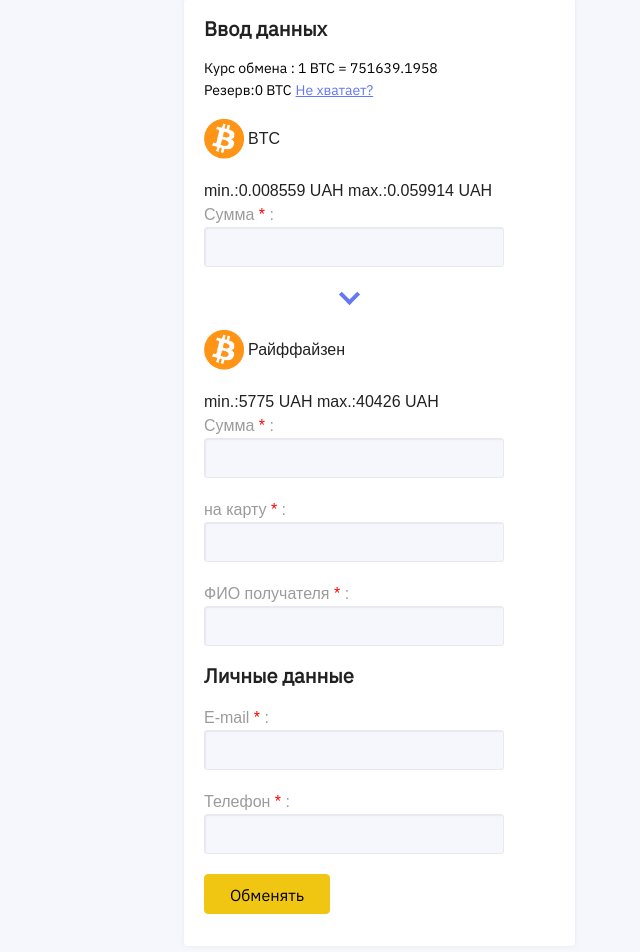
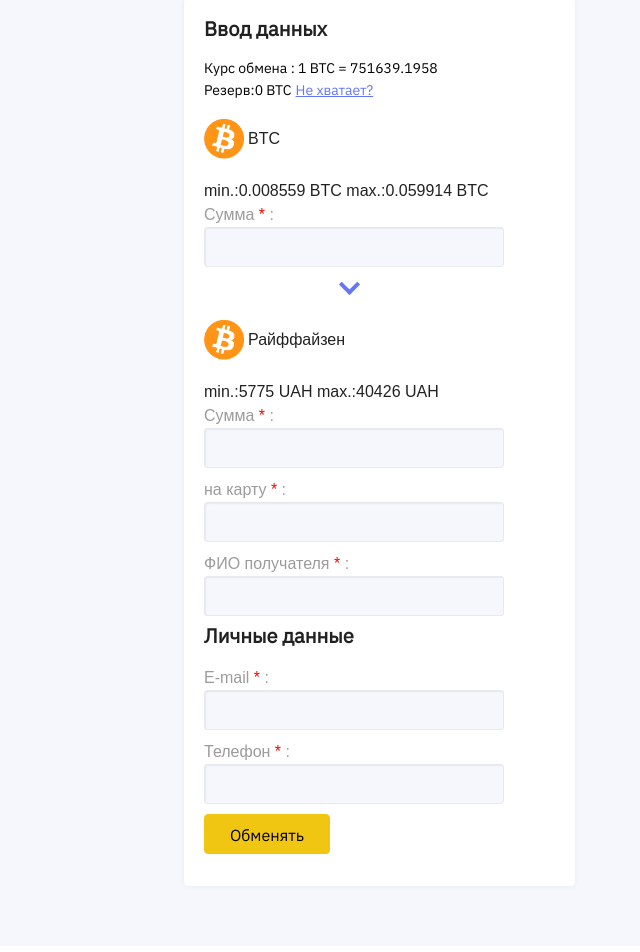
Before and after one commit to Danil112227/Express_Money, a Vue app in the folder express_money/: page /#/ in a window 1280 px wide. Shown: the part 1156-2108 px from the top of the page, without its empty margins (640-1280 px from the left). Built offline with nearby package versions, Linux system fonts and the light colour scheme.

Commit message:
прочитал много документации и примеров других работ по созданию конвертора, в создал свой, решаю проблему минимального и максимального начения

```diff
--- a/express_money/src/App.vue
+++ b/express_money/src/App.vue
@@ -23,3 +23,8 @@ export default {
   }),
 };
 </script>
+
+
+<style>
+
+</style>
--- a/express_money/src/components/AppInput.vue
+++ b/express_money/src/components/AppInput.vue
@@ -12,7 +12,7 @@
     <div class="form__field__ins">
       <input
         @input="onInput"
-        type="text"
+        :type="type"
         id="form_field_id-1-logmail"
         :value="value"
       >
@@ -28,8 +28,15 @@
                 default: ""
             },
             value: {
-                type: String,
+                type: [
+                  String,
+                  Number
+                ],
                 default: ""
+            },
+            type: {
+              type: String,
+              default: "text"
             }
 
         },
--- a/express_money/src/components/ContactInput.vue
+++ b/express_money/src/components/ContactInput.vue
@@ -32,6 +32,7 @@
             }
 
         },
+
     }
 </script>
 
@@ -55,7 +56,6 @@
   -webkit-box-sizing: border-box;
   color: #000;
   height: 40px;
-  width: 300px;
   max-width: 100%;
   padding: 0 15px;
   font: 13px/40px 'IBM Plex Sans', sans-serif;
--- a/express_money/src/components/ExchangeBlock.vue
+++ b/express_money/src/components/ExchangeBlock.vue
@@ -37,9 +37,12 @@
             <ExchangeItem
               :selected-currency="selectedCurrency"
             />
-            <p class="mb-0">min.:{{ selectedCurrency.banks[selectedBankIndex].calculatorData.criptoCurencyLimit.min }} {{ selectedCurrency.currency }} max.:{{ selectedCurrency.banks[selectedBankIndex].calculatorData.criptoCurencyLimit.max }} {{ selectedCurrency.currency }} </p>
-            <ContactInput
+            <p class="mb-0">
+              min.:{{ selectedCurrency.banks[selectedBankIndex].calculatorData.criptoCurencyLimit.min }} {{ selectedCurrency.title }} max.:{{ selectedCurrency.banks[selectedBankIndex].calculatorData.criptoCurencyLimit.max }} {{ selectedCurrency.title }}
+            </p>
+            <AppInput
               title="Сумма"
+              @input="onCurrencyInput"
             />
             <div class="arrow d-flex justify-center pb-7">
               <div class="arrow__bottom" />
@@ -48,23 +51,27 @@
               :selected-currency="selectedCurrency"
               :selected-bank-index="selectedBankIndex"
             />
-            <p class="mb-0">min.:{{ selectedCurrency.banks[selectedBankIndex].calculatorData.curencyLimit.min }} {{ selectedCurrency.currency }} max.:{{ selectedCurrency.banks[selectedBankIndex].calculatorData.curencyLimit.max }} {{ selectedCurrency.currency }}</p>
-            <ContactInput
+            <p class="mb-0">
+              min.:{{ selectedCurrency.banks[selectedBankIndex].calculatorData.curencyLimit.min }} {{ selectedCurrency.currency }} max.:{{ selectedCurrency.banks[selectedBankIndex].calculatorData.curencyLimit.max }} {{ selectedCurrency.currency }}
+            </p>
+            <AppInput
               title="Сумма"
+              @input="onBankInput"
+              :value="resultExchange"
             />
-            <ContactInput
+            <AppInput
               title="на карту"
             />
-            <ContactInput
+            <AppInput
               title="ФИО получателя"
             />
             <div class="list__title mb-5">
               <span>Личные данные</span>
             </div>
-            <ContactInput
+            <AppInput
               title="E-mail"
             />
-            <ContactInput
+            <AppInput
               title="Телефон"
             />
             <div class="login__buttom pb-3">
@@ -87,14 +94,14 @@
 <script>
     import ExchangeItem from "@/components/ExchangeItem.vue"
     import WarningBlock from "@/components/WarningBlock.vue"
-    import ContactInput from "@/components/ContactInput.vue"
+    import AppInput from "@/components/AppInput.vue"
     import ExchangeBankItem from "@/components/ExchangeBankItem.vue"
 
     export default {
         components: {
             ExchangeItem,
             WarningBlock,
-            ContactInput,
+            AppInput,
             ExchangeBankItem
         },
         props: {
@@ -108,6 +115,13 @@
           }
         },
         methods: {
+          onCurrencyInput (input) {
+            this.resultBankExchange = input * this.selectedCurrency.banks[this.selectedBankIndex].exchange
+
+          },
+          onBankInput (input) {
+            this.resultCurrencyExchange = input / this.selectedCurrency.banks[this.selectedBankIndex].exchange
+          },
           onclick () {
             console.log("it works!")
           }
@@ -124,9 +138,13 @@
             return this.alerts[alertName]
           }
         },
-        data() {
+        data(vm) {
           return {
-            sum: '',
+            resultBankExchange: vm.selectedCurrency.banks[vm.selectedBankIndex].calculatorData.curencyLimit.min,
+            resultCurrencyExchange: vm.selectedCurrency.banks[vm.selectedBankIndex].calculatorData.criptoCurencyLimit.min,
+            // минимум можно купить 1 BTC и минимум можно купить 100 UAH
+            // минимум можно купить 10 BTC и минимум можно купить 1 UAH
+          sum: '',
           numberCard:'',
           name:'',
           comission:'',
```
Also changed, not shown: express_money/src/assets/b_arr.png (added).
